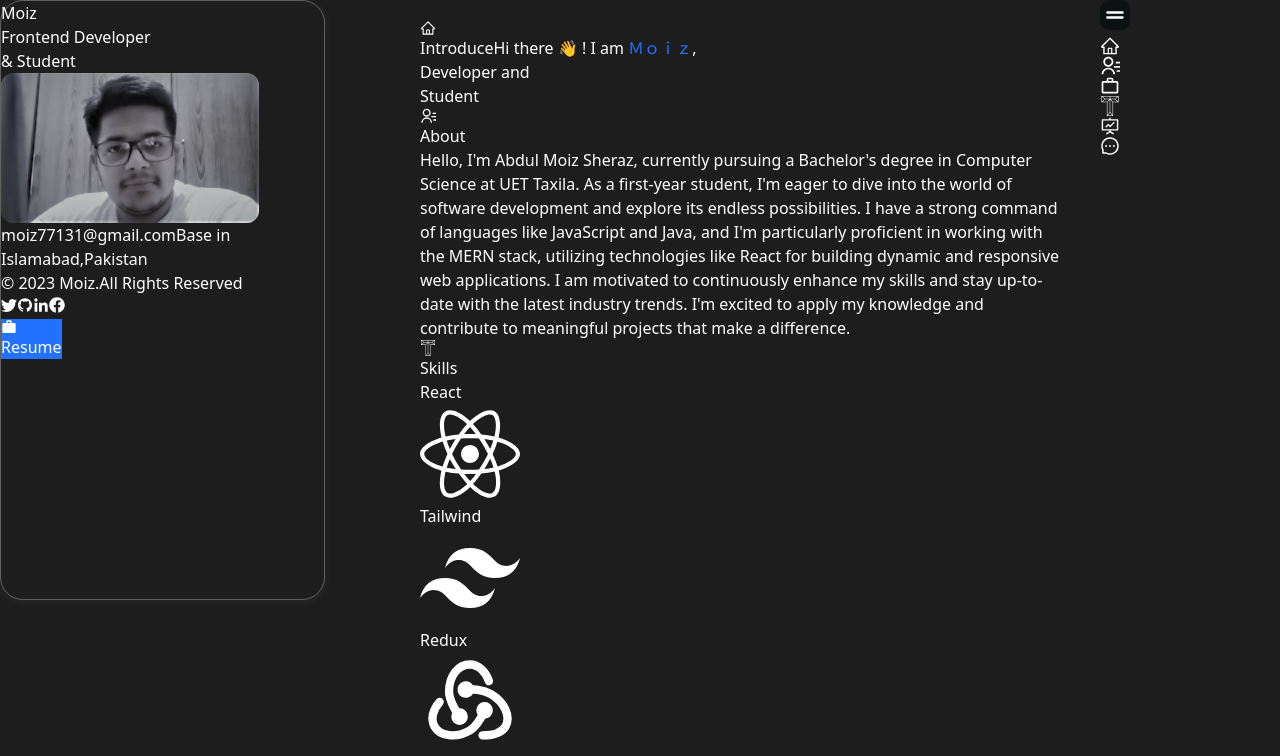
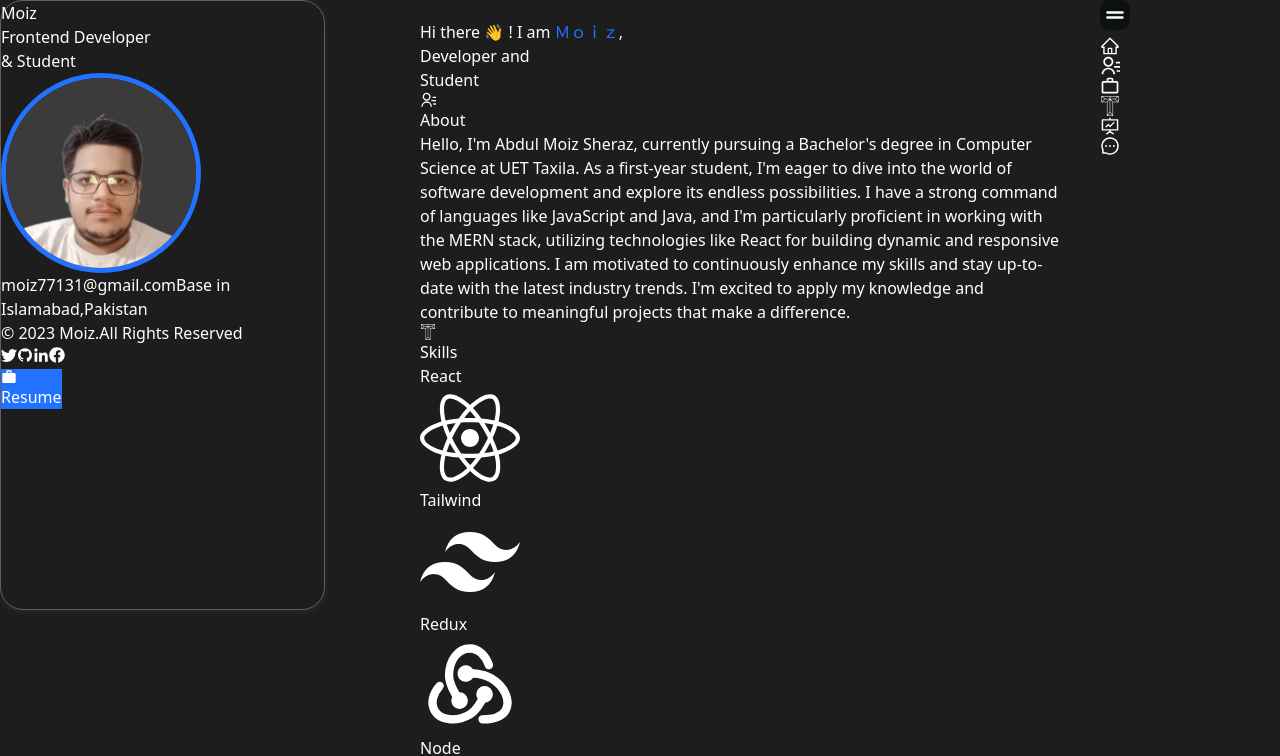
Before and after one commit to moizextra/Protfolio-moizsheraz, a React (Vite) app: page / in a window 1280 px wide. Shown: the top 756 px of the page. Built offline with nearby package versions, Linux system fonts and the light colour scheme.

Commit message:
UIChanges

```diff
--- a/src/App.css
+++ b/src/App.css
@@ -45,7 +45,7 @@
 }
 .profile{
   box-shadow: rgba(99, 99, 99, 0.2) 0px 2px 8px 0px;
-height: 600px;
+height: 610px;
 width: 325px;
 border: 1px solid rgba(255, 255, 255, 0.3);
 border-radius: 23px;
--- a/src/Componets/Introduce.jsx
+++ b/src/Componets/Introduce.jsx
@@ -4,7 +4,7 @@ import {AiOutlineHome} from "react-icons/ai"
 const Introduce = () => {
   return (
     <div className='flex flex-col  ' data-aos="fade-up">
- <span className='border px-4 py-1 rounded-full text-center flex justify-center items-center'><AiOutlineHome/><span className='ml-3'>Introduce</span></span>
+ {/* <span className='border px-4 py-1 rounded-full text-center flex justify-center items-center'><AiOutlineHome/><span className='ml-3'>Introduce</span></span> */}
         <span className='text-6xl text-left mb-7 mt-10 leading-normal font-serif'>Hi there &#128075; ! I am <span style={{"color":"#2272FF"}}>Ｍｏｉｚ</span>,<br/> Developer and <br/> Student </span><br/>
     </div>
   )
--- a/src/Componets/Profile.jsx
+++ b/src/Componets/Profile.jsx
@@ -18,18 +18,18 @@ const Profile = () => {
 Frontend Developer <br/>& Student
     </span>
 </div>
-<div className='mt-7 mb-7'>
-    <img  draggable="false" style={{"width": "258px",
-    "height": "150px",borderRadius:"12px"}} src="./moiz.jpg" alt="" />
+<div className='mt-5 mb-5'>
+    <img  draggable="false" style={{"width": "200px",
+    "height": "200px", borderRadius: "50%",border:"5px solid #2272FF"}}  className=""src="./moiz.jpg" alt="" />
 </div>
-<div className='flex flex-col mb-7 font-serif'>
+<div className='flex flex-col mb-5 font-serif'>
     <span className='text-center'>moiz77131@gmail.com</span>
     <span>Base in Islamabad,Pakistan</span>
 </div>
-<div className='mb-7'>
+<div className='mb-5'>
     <span>© 2023 Moiz.All Rights Reserved</span>
 </div>
-<div className='icons flex mb-7 '>
+<div className='icons flex mb-5 '>
 <button className='btnbs border rounded-xl p-4 m-3'><BsTwitter/></button>
 <button className='btnai border rounded-xl p-4 m-3'><AiFillGithub/></button>
 <button className='btngr border rounded-xl p-4 m-3'><GrLinkedinOption/></button>
```
Also changed, not shown: public/moiz.jpg.
